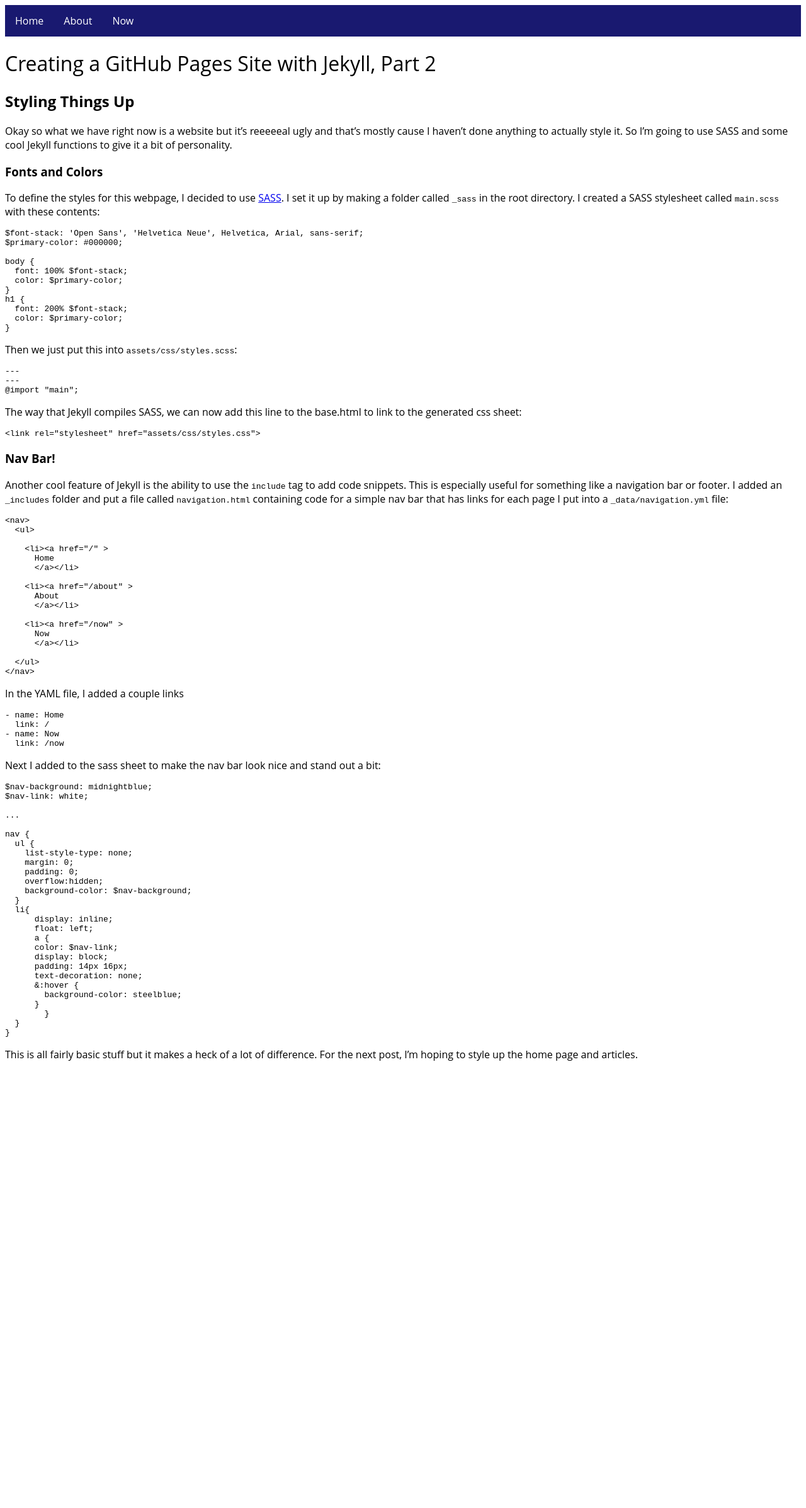
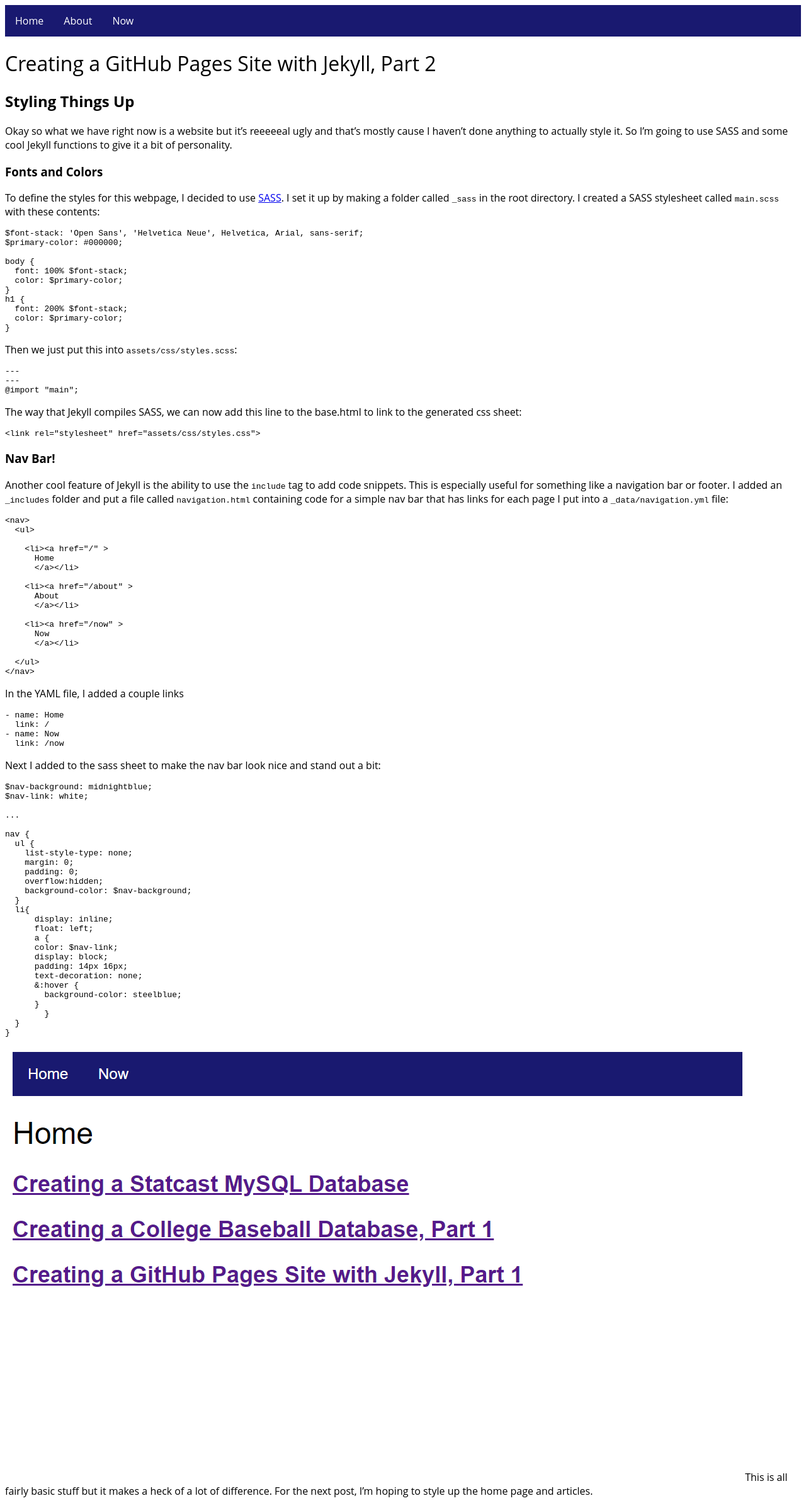
Before and after one commit to milesok/milesok.github.io, a Jekyll site: the page built from _posts/site-project/2020-07-22-creating-github-sites-jekyll-part-2.md, in a window 1280 px wide. Shown: the whole page at 63% size. Built offline with Jekyll 4.4.1, drawn with Linux system fonts in a browser that asks for light colours; before the commit the page ends 1701 px from its top, so only the background shows below that.

Commit message:
Update 2020-07-22-creating-github-sites-jekyll-part-2.md

````diff
--- a/_posts/site-project/2020-07-22-creating-github-sites-jekyll-part-2.md
+++ b/_posts/site-project/2020-07-22-creating-github-sites-jekyll-part-2.md
@@ -89,5 +89,5 @@ nav {
   }
 }
 ```
-
+![](https://github.com/milesok/milesok.github.io/blob/master/assets/img/creating-github-page/v2.PNG?raw=true)
 This is all fairly basic stuff but it makes a heck of a lot of difference. For the next post, I'm hoping to style up the home page and articles.
````
